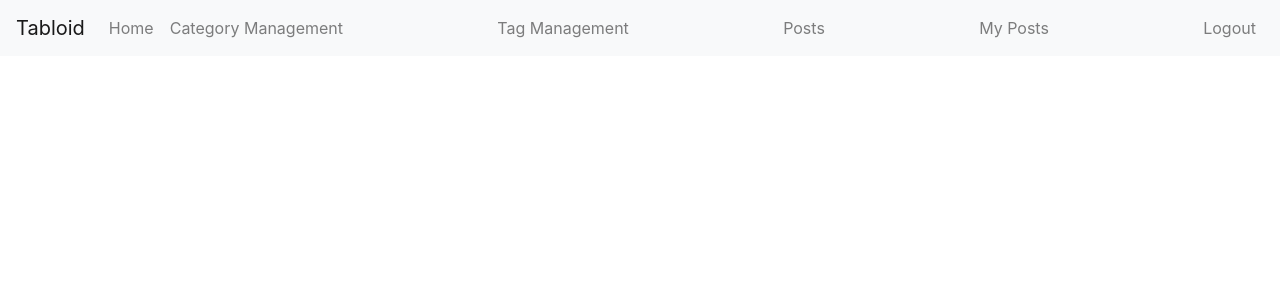
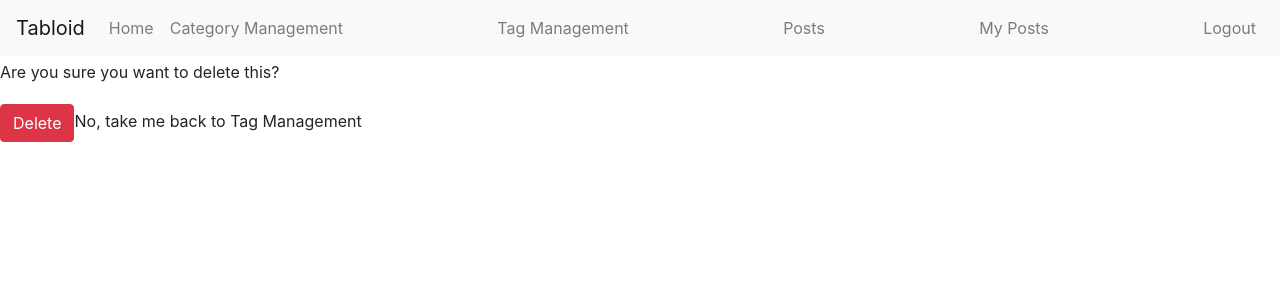
Before and after one commit to NewForce-Cohort-6/tabloidfullstack-stuffing, a React (Create React App) app in the folder Tabloid/client/: page /tagdelete/1 in a window 1280 px wide. Shown: the top 300 px of the page. Built offline with nearby package versions, Linux system fonts and the light colour scheme; sample sign-in values are in the browser's storage.

Commit message:
Fixing delete url

```diff
--- a/Tabloid/client/src/components/tags/TagDelete.js
+++ b/Tabloid/client/src/components/tags/TagDelete.js
@@ -4,6 +4,7 @@ import { useNavigate } from "react-router-dom";
 const TagDelete = () => {
     const navigate = useNavigate();
 
+    //need to add to the delete function here. Am I passing id information from PostList to this component? Am I getting it from here?
     const handleDelete = () => {
         navigate("/tags")
     }
--- a/Tabloid/client/src/components/tags/TagList.js
+++ b/Tabloid/client/src/components/tags/TagList.js
@@ -36,7 +36,7 @@ export default function TagList() {
                         {tags.map((tag) => (
                             <>
                                 <TagListItem key={tag.id} tag={tag} />
-                                <button className="btn btn-danger ml-3 mb-3" onClick={() => navigate("/tagdelete")}>Delete</button>
+                                <button className="btn btn-danger ml-3 mb-3" onClick={() => navigate(`/tagdelete/${tag.id}`)}>Delete</button>
                             </>
                         ))}
                     </tbody>
--- a/Tabloid/client/src/components/views/ApplicationViews.js
+++ b/Tabloid/client/src/components/views/ApplicationViews.js
@@ -23,7 +23,7 @@ export default function ApplicationViews() {
       <Route path="/userProfile/:id" element={<UserProfileDetails />} />
       <Route path="/tags" element={<TagList />} />
       <Route path="/tagform" element={<TagNew />} />
-      <Route path="/tagdelete" element={<TagDelete />} />
+      <Route path="/tagdelete/:id" element={<TagDelete />} />
       <Route path="/posts" element={<PostList isMy={false} />} />
       <Route path="/my-posts" element={<PostList isMy={true} />} />
       <Route path ="/posts/:id" element={<PostDetails isMy={false} />} />
```
